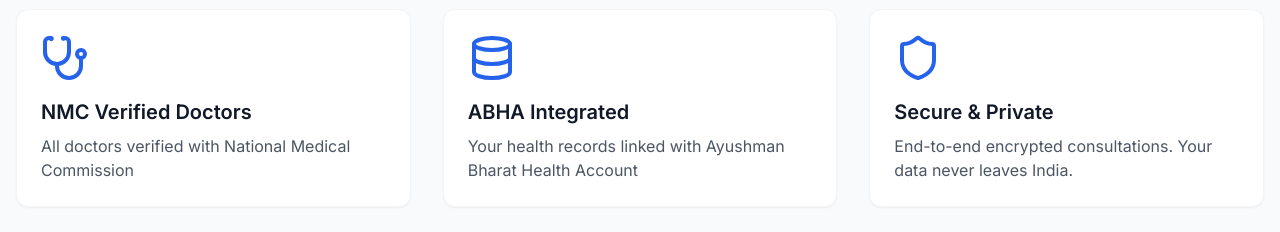
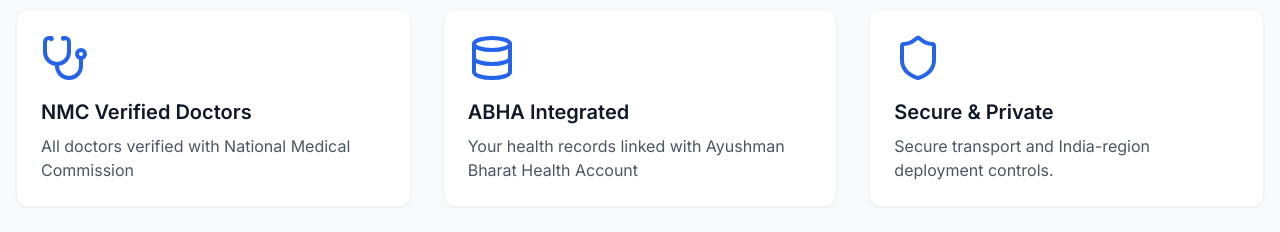
Before and after one commit to shivesh2334-ai/swasthyasety-new-2, a Next.js app in the folder web/: page /en in a window 1280 px wide. Shown: the part 816-1048 px from the top of the page. Built offline with nearby package versions, Linux system fonts and the light colour scheme.

Commit message:
Fix web/src/components/home/features.tsx

```diff
--- a/web/src/components/home/features.tsx
+++ b/web/src/components/home/features.tsx
@@ -14,7 +14,7 @@ const features = [
   {
     icon: Shield,
     title: 'Secure & Private',
-    description: 'End-to-end encrypted consultations. Your data never leaves India.'
+    description: 'Secure transport and India-region deployment controls.'
   }
 ]
 
```
